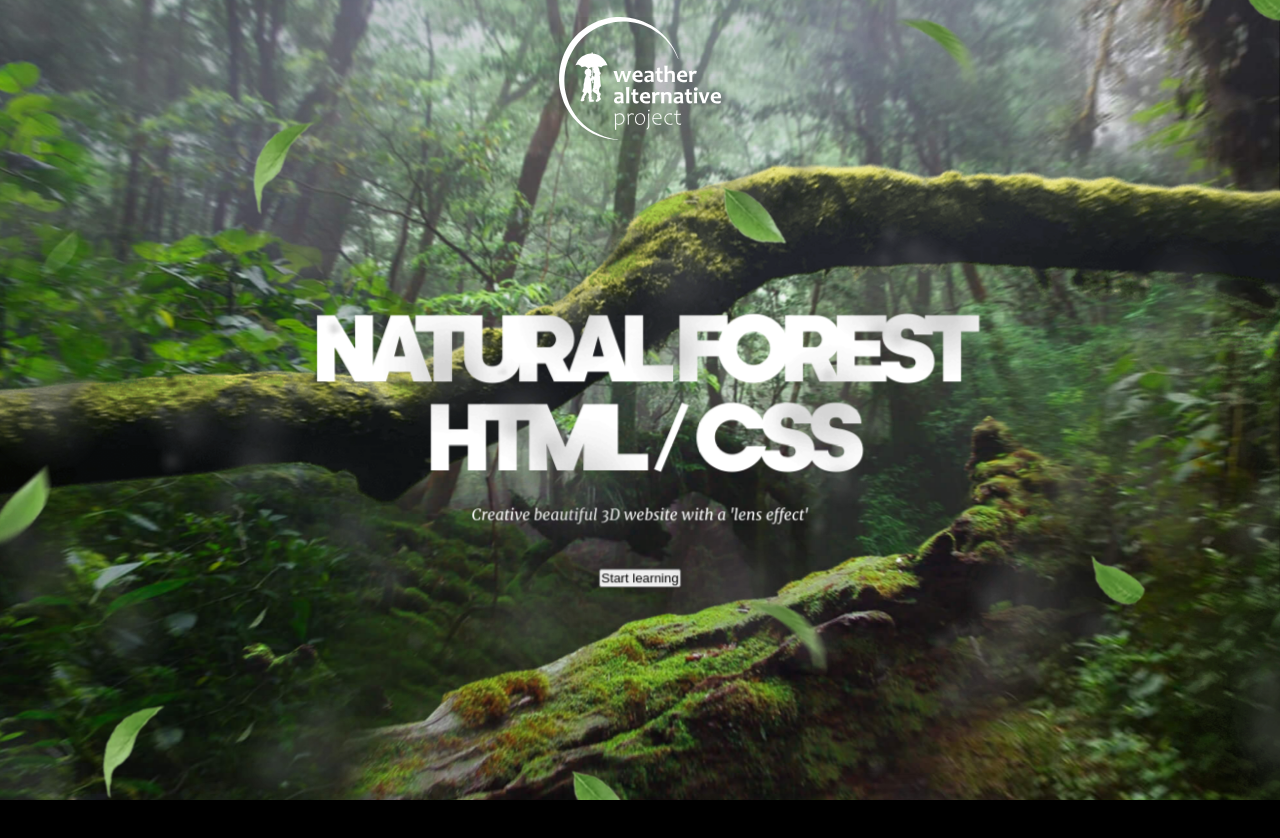
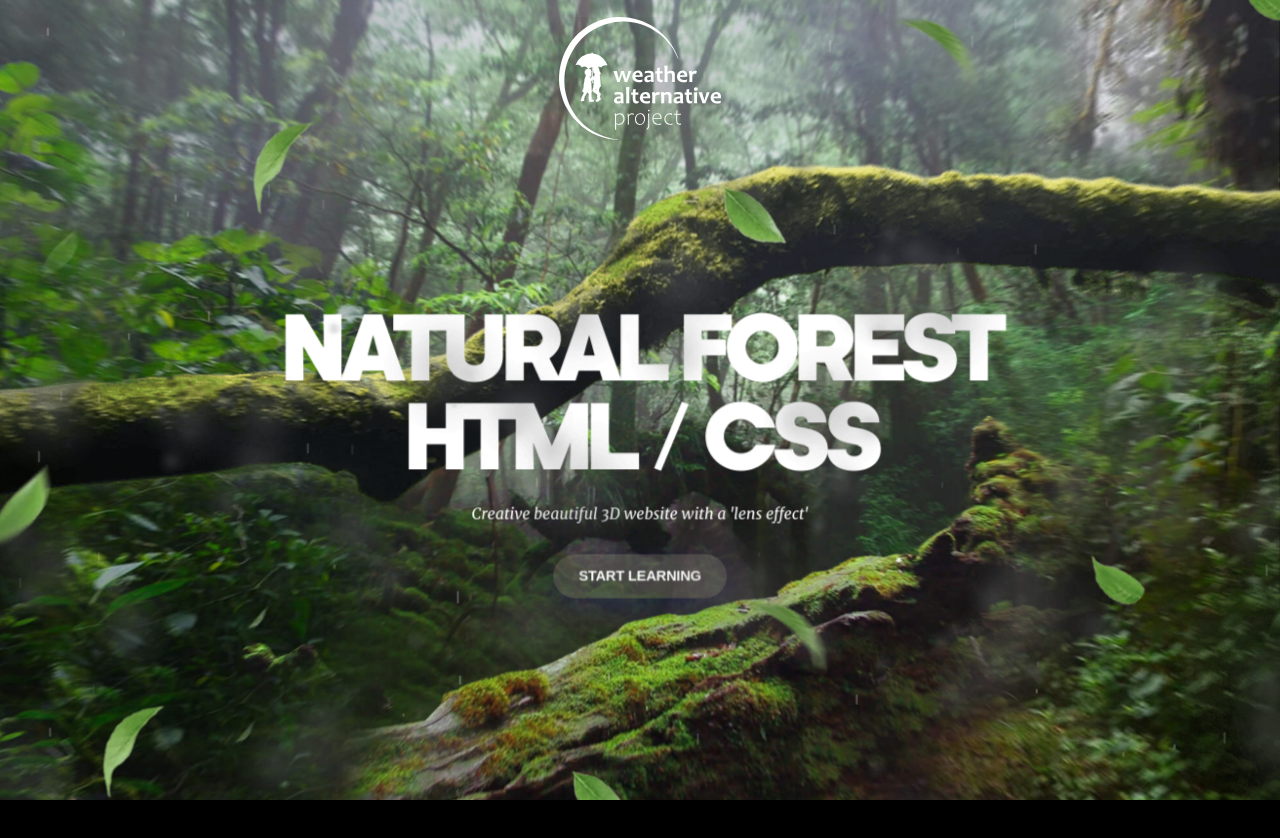
Before and after one commit to IgorTimonin/Weather-parallax, a plain HTML site: page index.html in a window 1280 px wide. After the commit the page ends 800 px from the top, so only its background shows below. Drawn offline with Linux system fonts and the light colour scheme.

Commit message:
text & button styled

```diff
--- a/css/main.css
+++ b/css/main.css
@@ -6,7 +6,7 @@
 
 :root {
   --index: calc(1vw + 1vh);
-  --transition: 1.25s cubic-bezier(0.05, 0.5, 0, 1);
+  --transition: 1s cubic-bezier(0.05, 0.5, 0, 1);
 }
 
 @font-face {
@@ -44,6 +44,7 @@ body {
 
 .layers__container {
   height: 100vh;
+  min-height: 400px;
   transform-style: preserve-3d;
   transform: rotateX(var(--move-y)) rotateY(var(--move-x));
   will-change: transform;
@@ -93,7 +94,7 @@ body {
 
 .hero-content__title {
   text-transform: uppercase;
-  letter-spacing: calc(var(--index) * -0.6);
+  letter-spacing: calc(var(--index) * -0.38);
 }
 
 .hero-content span {
@@ -103,6 +104,35 @@ body {
 .hero-content__p {
   font-family: merriweather-italic-3d;
   letter-spacing: normal;
-  font-size: calc(var(--index) * .75);
+  font-size: calc(var(--index) * 0.75);
   line-height: 3;
 }
+
+.button-start {
+  font-family: Arial, 'Helvetica Neue', Helvetica, sans-serif;
+  font-weight: 600;
+  text-transform: uppercase;
+  font-size: calc(var(--index) * 0.7);
+  letter-spacing: -0.01vw;
+  padding: calc(var(--index) * 0.7) calc(var(--index) * 1.25);
+  color: #fff;
+  border-radius: 10em;
+  border: none;
+  outline: none;
+  cursor: pointer;
+  background: rgba(255, 255, 255, 0.15);
+  box-shadow: 0 8px 32px 0 rgba(31, 38, 135, 0.37);
+  backdrop-filter: blur(15px);
+  -webkit-backdrop-filter: blur(15px);
+}
+
+.button-start:hover {
+  background: rgba(255, 255, 255, 0.25);
+  font-size: calc(var(--index) * 0.75);
+}
+
+.layer-4,
+.layer-5,
+.layer-6 {
+  pointer-events: none;
+}
--- a/index.html
+++ b/index.html
@@ -1,35 +1,48 @@
 <!DOCTYPE html>
 <html lang="en">
   <head>
-  <meta charset="UTF-8">
-  <meta name="viewport" content="width=device-width, initial-scale=1.0">
+    <meta charset="UTF-8" />
+    <meta name="viewport" content="width=device-width, initial-scale=1.0" />
     <title>Weather parallax</title>
-  <link rel="stylesheet" href="css/main.css">
+    <link rel="stylesheet" href="css/main.css" />
     <script src="js/app.js" defer></script>
     <script src="libs/rain.js" defer></script>
-
   </head>
   <body>
-  <div class="logo" style="background-image: url(img/logo.svg);"></div>
+    <div class="logo" style="background-image: url(img/logo.svg)"></div>
     <section class="layers">
       <div class="layers__container">
-    <div class="layers__item layer-1" style="background-image: url(img/layer-1.jpg);"></div>
-    <div class="layers__item layer-2" style="background-image: url(img/layer-2.png);"></div>
+        <div
+          class="layers__item layer-1"
+          style="background-image: url(img/layer-1.jpg)"
+        ></div>
+        <div
+          class="layers__item layer-2"
+          style="background-image: url(img/layer-2.png)"
+        ></div>
         <div class="layers__item layer-3">
           <div class="hero-content">
-        <h1 class="hero-content__title">Natural Forest <span>HTML / CSS</span></h1>
-        <div class="hero-content__p">Creative beautiful 3D website with a 'lens effect'</div>
+            <h1 class="hero-content__title">
+              Natural Forest <span>HTML / CSS</span>
+            </h1>
+            <div class="hero-content__p">
+              Creative beautiful 3D website with a 'lens effect'
+            </div>
             <button class="button-start">Start learning</button>
           </div>
         </div>
         <div class="layers__item layer-4">
-      <!-- <canvas class="rain"></canvas> -->
+          <canvas class="rain"></canvas>
         </div>
-    <div class="layers__item layer-5" style="background-image: url(img/layer-5.png);"></div>
-    <div class="layers__item layer-6" style="background-image: url(img/layer-6.png);"></div>
+        <div
+          class="layers__item layer-5"
+          style="background-image: url(img/layer-5.png)"
+        ></div>
+        <div
+          class="layers__item layer-6"
+          style="background-image: url(img/layer-6.png)"
+        ></div>
       </div>
     </section>
-
-<div style="height: 100vh"></div>
   </body>
 </html>
--- a/libs/rain.js
+++ b/libs/rain.js
@@ -43,7 +43,7 @@ for (let i = 0; i < 140; i++) {
 	let rainXLocation = Math.floor(Math.random() * window.innerWidth) + 1;
 	let rainYLocation = Math.random() * -500;
 	let randomRainHeight = randomNum(10, 2);
-	let randomSpeed = randomNum(20, .2);
+	let randomSpeed = randomNum(40, 15);
 	let randomOpacity = Math.random() * .55;
 	rainArray.push(new RainDrops(rainXLocation, rainYLocation, randomRainHeight, randomSpeed, randomOpacity));
 }
```
Lines whose indentation alone changed are shown as unchanged.
